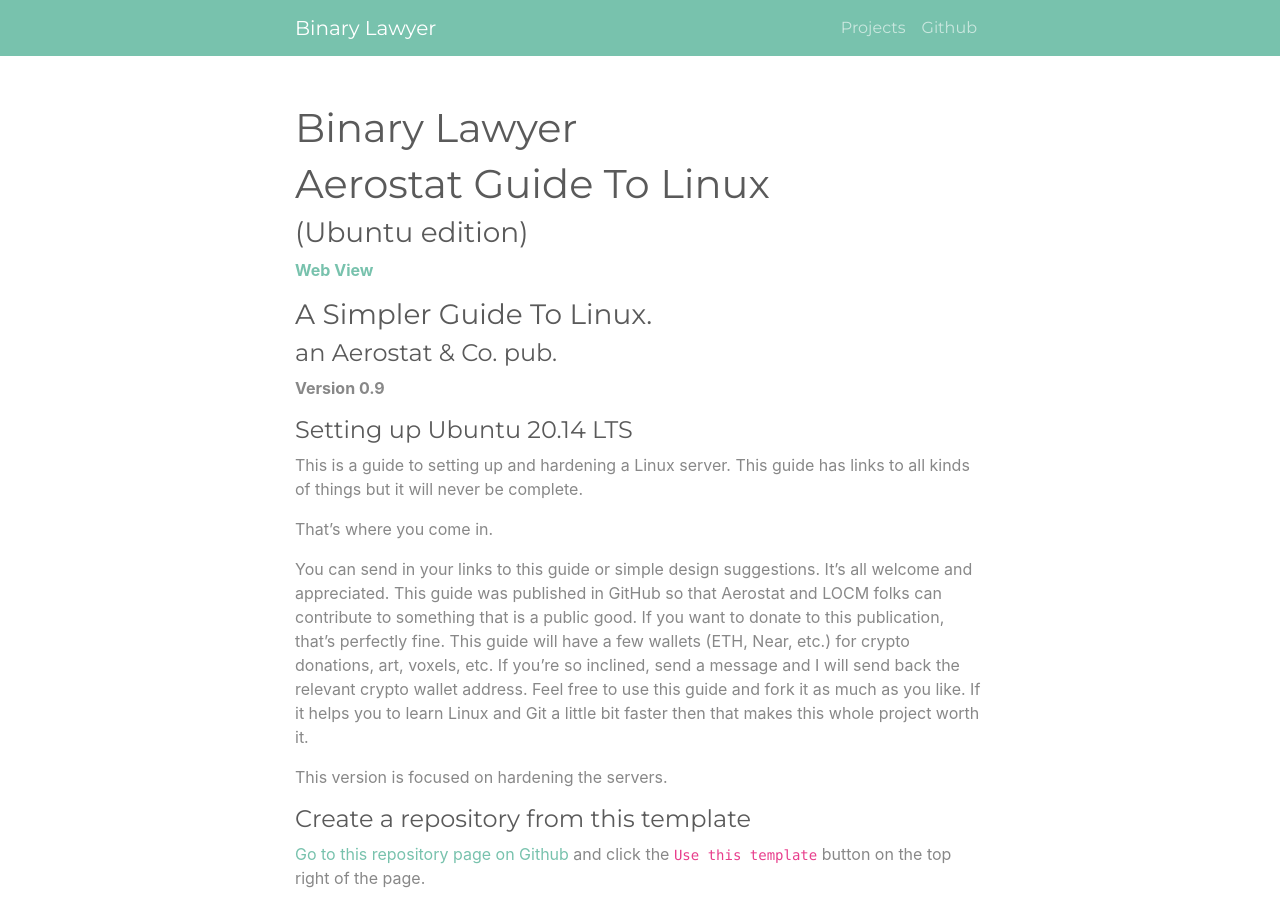
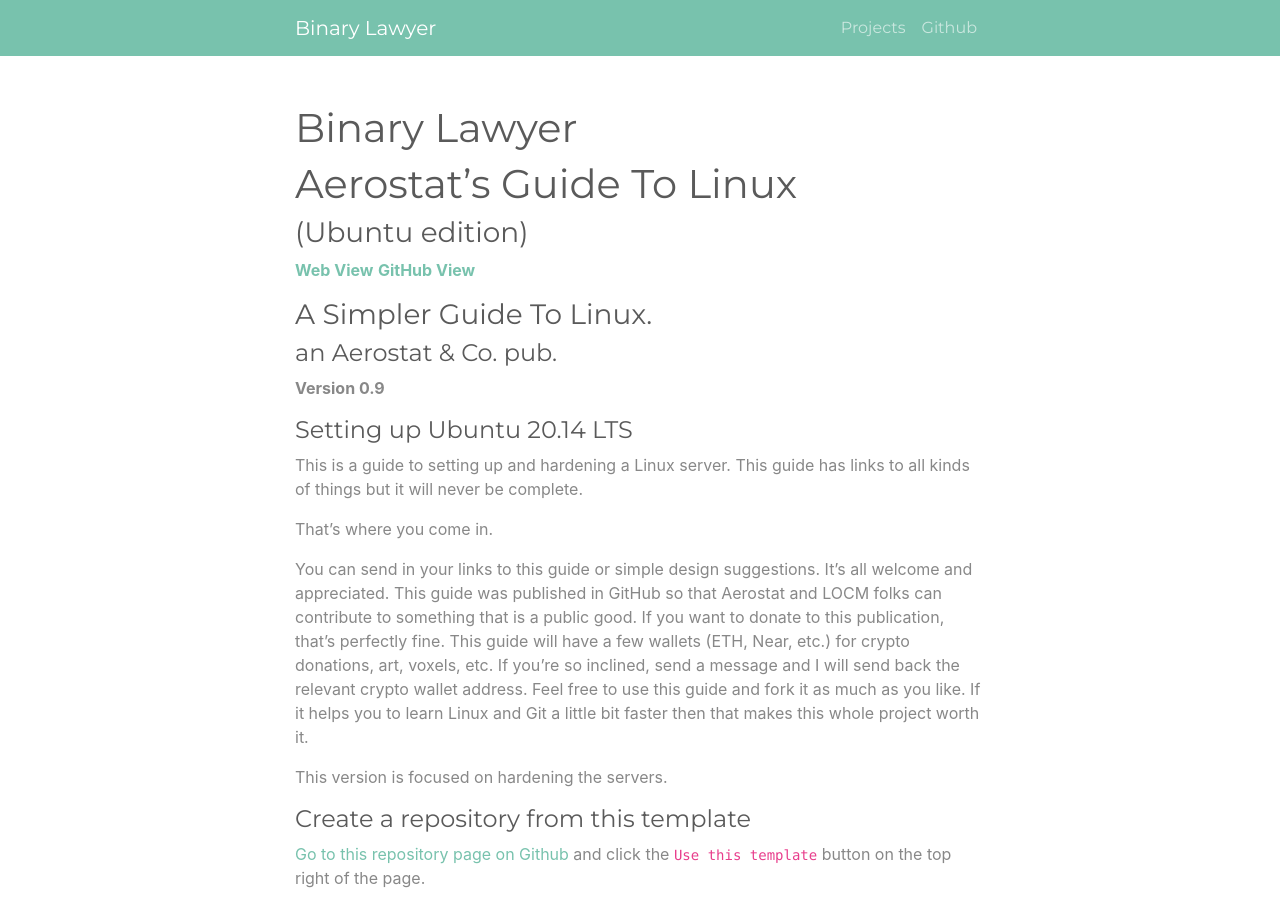
Before and after one commit to binarylawyer/Linux_Guide, a Jekyll site: the page built from index.md, in a window 1280 px wide and 900 px high. Built offline with Jekyll 4.4.1, drawn with Linux system fonts in a browser that asks for light colours.

Commit message:
Update index.md

```diff
--- a/index.md
+++ b/index.md
@@ -3,10 +3,12 @@
 title: Binary Lawyer
 ---
 
-# Aerostat Guide To Linux
+# Aerostat's Guide To Linux
 ### (Ubuntu edition)
 
+
 [**Web View**](https://binarylawyer.github.io/Linux_Guide/)
+[**GitHub View**](https://github.com/binarylawyer/Linux_Guide/)
 
 ### A Simpler Guide To Linux.
 #### an Aerostat & Co. pub.
```
